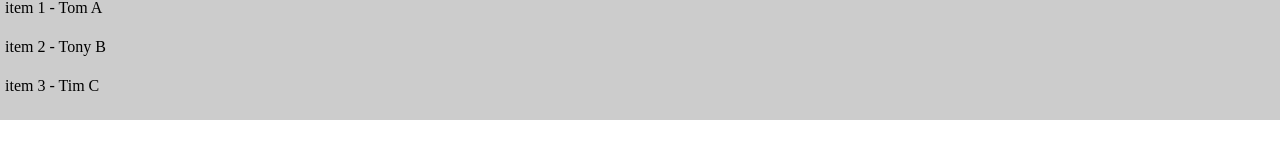
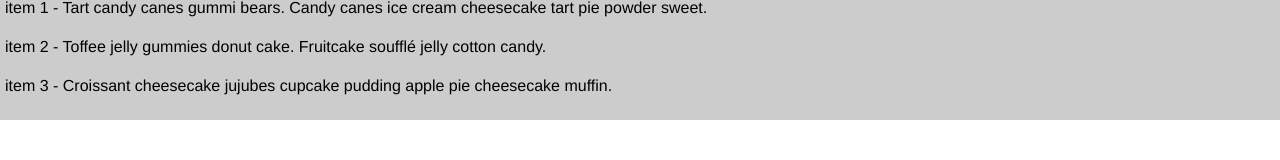
Before and after one commit to ttbarnes/angular-ticker, a website: page app/index.html in a window 1280 px wide. Drawn offline with nearby package versions, Linux system fonts and the light colour scheme; files that its build step writes are made by us from their sources.

Commit message:
dummy copy

```diff
--- a/app/scripts/controllers/main.js
+++ b/app/scripts/controllers/main.js
@@ -17,16 +17,16 @@ angular.module('angularTickerApp')
 
     $scope.myTickerItems = [
       {
-        'copy': 'item 1',
-        'author': 'Tom A'
+        'title': 'item 1',
+        'copy': 'Tart candy canes gummi bears. Candy canes ice cream cheesecake tart pie powder sweet.'
       },
       {
-        'copy': 'item 2',
-        'author': 'Tony B'
+        'title': 'item 2',
+        'copy': 'Toffee jelly gummies donut cake. Fruitcake soufflé jelly cotton candy.'
       },
       {
-        'copy': 'item 3',
-        'author': 'Tim C'
+        'title': 'item 3',
+        'copy': 'Croissant cheesecake jujubes cupcake pudding apple pie cheesecake muffin.'
       }
     ];
 
--- a/app/styles/main.scss
+++ b/app/styles/main.scss
@@ -4,6 +4,7 @@
 body {
   padding:0;
   margin:0;
+  font-family:helvetica, arial;
 }
 
 
--- a/app/views/directives/ticker.html
+++ b/app/views/directives/ticker.html
@@ -1,5 +1,5 @@
 <ul>
   <li ng-repeat="item in tickeritems" ng-class="item-{{$index + 1}}">
-    {{item.copy}} &dash; {{item.author}}
+    {{item.title}} &dash; {{item.copy}}
   </li>
 </ul>
```
